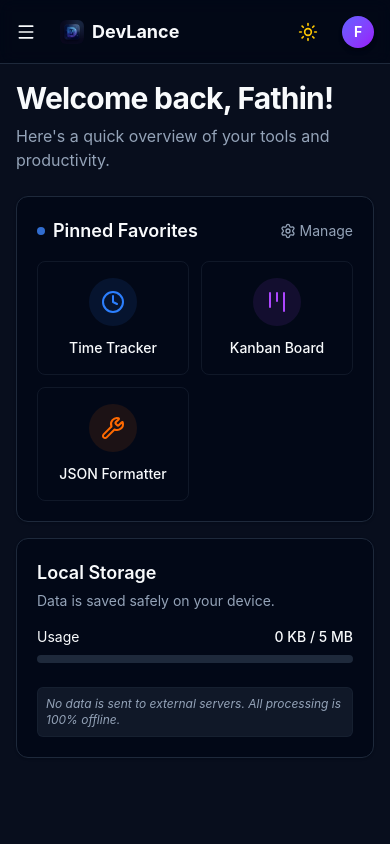
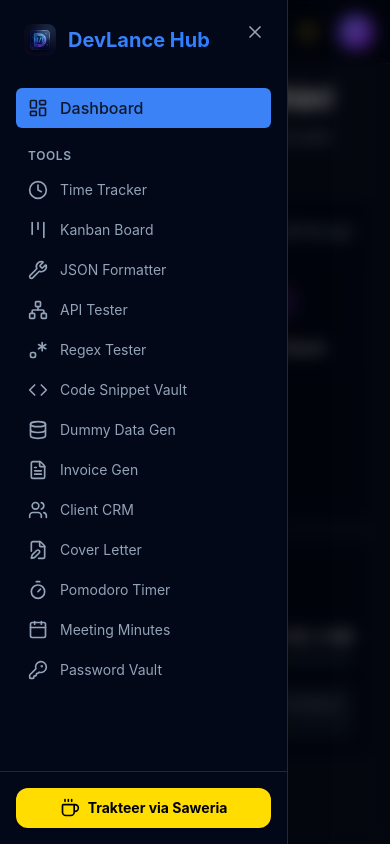
Before and after one commit to fhasans/DevLance-Hub, a React (Vite) app: page / in a window 390 px wide. Both pictures are taken after a click on the button 26 px from the left and 31 px from the top of the page. Built offline with nearby package versions, Linux system fonts and the light colour scheme.

Commit message:
feat(phase-5): lazy loading, mobile drawer, 404 page, saweria link

```diff
--- a/src/App.jsx
+++ b/src/App.jsx
@@ -1,39 +1,101 @@
+import { lazy, Suspense } from 'react';
 import { HashRouter, Routes, Route } from 'react-router-dom';
 import MainLayout from './layouts/MainLayout';
-import Dashboard from './pages/Dashboard';
-import TimeTracker from './pages/tools/TimeTracker';
-import KanbanBoard from './pages/tools/KanbanBoard';
-import JsonFormatter from './pages/tools/JsonFormatter';
-import ApiTester from './pages/tools/ApiTester';
-import RegexTester from './pages/tools/RegexTester';
-import CodeVault from './pages/tools/CodeVault';
-import DummyData from './pages/tools/DummyData';
-import InvoiceGenerator from './pages/tools/InvoiceGenerator';
-import ClientCRM from './pages/tools/ClientCRM';
-import CoverLetter from './pages/tools/CoverLetter';
-import PomodoroTimer from './pages/tools/PomodoroTimer';
-import MeetingMinutes from './pages/tools/MeetingMinutes';
-import PasswordVault from './pages/tools/PasswordVault';
+import PageLoader from './components/PageLoader';
+import NotFound from './pages/NotFound';
+
+// Lazy-loaded pages for code splitting (NFR: bundle < 500KB)
+const Dashboard      = lazy(() => import('./pages/Dashboard'));
+const TimeTracker    = lazy(() => import('./pages/tools/TimeTracker'));
+const KanbanBoard    = lazy(() => import('./pages/tools/KanbanBoard'));
+const JsonFormatter  = lazy(() => import('./pages/tools/JsonFormatter'));
+const ApiTester      = lazy(() => import('./pages/tools/ApiTester'));
+const RegexTester    = lazy(() => import('./pages/tools/RegexTester'));
+const CodeVault      = lazy(() => import('./pages/tools/CodeVault'));
+const DummyData      = lazy(() => import('./pages/tools/DummyData'));
+const InvoiceGen     = lazy(() => import('./pages/tools/InvoiceGenerator'));
+const ClientCRM      = lazy(() => import('./pages/tools/ClientCRM'));
+const CoverLetter    = lazy(() => import('./pages/tools/CoverLetter'));
+const PomodoroTimer  = lazy(() => import('./pages/tools/PomodoroTimer'));
+const MeetingMinutes = lazy(() => import('./pages/tools/MeetingMinutes'));
+const PasswordVault  = lazy(() => import('./pages/tools/PasswordVault'));
 
 function App() {
   return (
     <HashRouter>
       <Routes>
         <Route path="/" element={<MainLayout />}>
-          <Route index element={<Dashboard />} />
-          <Route path="time-tracker" element={<TimeTracker />} />
-          <Route path="kanban-board" element={<KanbanBoard />} />
-          <Route path="json-formatter" element={<JsonFormatter />} />
-          <Route path="api-tester" element={<ApiTester />} />
-          <Route path="regex-tester" element={<RegexTester />} />
-          <Route path="code-vault" element={<CodeVault />} />
-          <Route path="dummy-data" element={<DummyData />} />
-          <Route path="invoice-gen" element={<InvoiceGenerator />} />
-          <Route path="client-crm" element={<ClientCRM />} />
-          <Route path="cover-letter" element={<CoverLetter />} />
-          <Route path="pomodoro-timer" element={<PomodoroTimer />} />
-          <Route path="meeting-minutes" element={<MeetingMinutes />} />
-          <Route path="password-vault" element={<PasswordVault />} />
+          <Route index element={
+            <Suspense fallback={<PageLoader />}>
+              <Dashboard />
+            </Suspense>
+          } />
+          <Route path="time-tracker" element={
+            <Suspense fallback={<PageLoader />}>
+              <TimeTracker />
+            </Suspense>
+          } />
+          <Route path="kanban-board" element={
+            <Suspense fallback={<PageLoader />}>
+              <KanbanBoard />
+            </Suspense>
+          } />
+          <Route path="json-formatter" element={
+            <Suspense fallback={<PageLoader />}>
+              <JsonFormatter />
+            </Suspense>
+          } />
+          <Route path="api-tester" element={
+            <Suspense fallback={<PageLoader />}>
+              <ApiTester />
+            </Suspense>
+          } />
+          <Route path="regex-tester" element={
+            <Suspense fallback={<PageLoader />}>
+              <RegexTester />
+            </Suspense>
+          } />
+          <Route path="code-vault" element={
+            <Suspense fallback={<PageLoader />}>
+              <CodeVault />
+            </Suspense>
+          } />
+          <Route path="dummy-data" element={
+            <Suspense fallback={<PageLoader />}>
+              <DummyData />
+            </Suspense>
+          } />
+          <Route path="invoice-gen" element={
+            <Suspense fallback={<PageLoader />}>
+              <InvoiceGen />
+            </Suspense>
+          } />
+          <Route path="client-crm" element={
+            <Suspense fallback={<PageLoader />}>
+              <ClientCRM />
+            </Suspense>
+          } />
+          <Route path="cover-letter" element={
+            <Suspense fallback={<PageLoader />}>
+              <CoverLetter />
+            </Suspense>
+          } />
+          <Route path="pomodoro-timer" element={
+            <Suspense fallback={<PageLoader />}>
+              <PomodoroTimer />
+            </Suspense>
+          } />
+          <Route path="meeting-minutes" element={
+            <Suspense fallback={<PageLoader />}>
+              <MeetingMinutes />
+            </Suspense>
+          } />
+          <Route path="password-vault" element={
+            <Suspense fallback={<PageLoader />}>
+              <PasswordVault />
+            </Suspense>
+          } />
+          <Route path="*" element={<NotFound />} />
         </Route>
       </Routes>
     </HashRouter>
--- /dev/null
+++ b/src/components/PageLoader.jsx
@@ -0,0 +1,13 @@
+import { Loader2 } from 'lucide-react';
+
+export default function PageLoader() {
+  return (
+    <div className="flex flex-col items-center justify-center h-full min-h-[400px] gap-4">
+      <div className="relative">
+        <div className="w-14 h-14 rounded-full border-4 border-primary/20 border-t-primary animate-spin" />
+        <Loader2 className="absolute inset-0 m-auto w-6 h-6 text-primary animate-pulse" />
+      </div>
+      <p className="text-sm text-muted-foreground font-medium animate-pulse">Loading tool...</p>
+    </div>
+  );
+}
--- a/src/layouts/MainLayout.jsx
+++ b/src/layouts/MainLayout.jsx
@@ -2,41 +2,32 @@
 import { Outlet, Link, useLocation } from 'react-router-dom';
 import { useThemeStore } from '../store/themeStore';
 import { useProfileStore } from '../store/profileStore';
-import { Moon, Sun, Menu, LayoutDashboard, Coffee } from 'lucide-react';
+import { Moon, Sun, Menu, LayoutDashboard, Coffee, X } from 'lucide-react';
 import * as LucideIcons from 'lucide-react';
 import ProfileSettingsModal from '../components/ProfileSettingsModal';
 import { ALL_TOOLS } from '../store/toolsStore';
 
-export default function MainLayout() {
-  const { theme, toggleTheme } = useThemeStore();
-  const profile = useProfileStore();
+// Reusable nav content to avoid duplication between desktop & mobile
+function SidebarContent({ onLinkClick }) {
   const location = useLocation();
-  const [isProfileModalOpen, setIsProfileModalOpen] = useState(false);
-
-  useEffect(() => {
-    const root = window.document.documentElement;
-    root.classList.remove('light', 'dark');
-    root.classList.add(theme);
-  }, [theme]);
-
-  // Initial for avatar fallback
-  const getInitial = (name) => name ? name.charAt(0).toUpperCase() : 'U';
 
   return (
-    <div className="min-h-screen flex bg-background text-foreground">
-      {/* Sidebar - Desktop */}
-      <aside className="hidden md:flex flex-col w-64 border-r border-border bg-card">
-        <div className="p-6">
+    <div className="flex flex-col h-full">
+      <div className="p-6 shrink-0">
         <div className="flex items-center gap-3">
-            <img src="/logo.png" alt="DevLance Hub" className="w-8 h-8 rounded-lg" />
+          <img src="logo.png" alt="DevLance Hub" className="w-8 h-8 rounded-lg" />
           <h1 className="text-xl font-bold bg-clip-text text-transparent bg-gradient-to-r from-primary to-blue-500">
             DevLance Hub
           </h1>
         </div>
       </div>
 
-        <nav className="flex-1 px-4 py-4 space-y-2 overflow-y-auto">
-          <Link to="/" className={`flex items-center gap-3 px-3 py-2 rounded-md transition-colors ${location.pathname === '/' ? 'bg-primary text-primary-foreground' : 'text-muted-foreground hover:bg-secondary/80 hover:text-foreground'}`}>
+      <nav className="flex-1 px-4 py-2 space-y-1 overflow-y-auto">
+        <Link
+          to="/"
+          onClick={onLinkClick}
+          className={`flex items-center gap-3 px-3 py-2 rounded-md transition-colors ${location.pathname === '/' ? 'bg-primary text-primary-foreground' : 'text-muted-foreground hover:bg-secondary/80 hover:text-foreground'}`}
+        >
           <LayoutDashboard className="w-5 h-5" />
           <span className="font-medium">Dashboard</span>
         </Link>
@@ -52,54 +43,113 @@
             <Link
               key={tool.id}
               to={`/${tool.id}`}
+              onClick={onLinkClick}
               className={`flex items-center gap-3 px-3 py-2 rounded-md transition-colors ${isActive ? 'bg-secondary text-foreground font-medium' : 'text-muted-foreground hover:bg-secondary/50 hover:text-foreground'}`}
             >
-                <Icon className={`w-5 h-5 ${isActive ? tool.color : ''}`} />
-                <span className="text-sm">{tool.name}</span>
+              <Icon className={`w-5 h-5 shrink-0 ${isActive ? tool.color : ''}`} />
+              <span className="text-sm truncate">{tool.name}</span>
             </Link>
-            )
+          );
         })}
       </nav>
 
-        <div className="p-4 border-t border-border mt-auto">
+      <div className="p-4 border-t border-border shrink-0">
         <a
-            href="https://www.buymeacoffee.com/"
+          href="https://saweria.co/Fhasans"
           target="_blank"
           rel="noopener noreferrer"
           className="flex items-center justify-center gap-2 w-full py-2.5 px-4 rounded-xl font-bold text-sm bg-[#FFDD00] text-black hover:bg-[#FFDD00]/90 transition-all shadow-sm hover:shadow hover:-translate-y-0.5"
         >
           <Coffee className="w-5 h-5" />
-            Buy me a coffee
+          Trakteer via Saweria
         </a>
       </div>
+    </div>
+  );
+}
+
+export default function MainLayout() {
+  const { theme, toggleTheme } = useThemeStore();
+  const profile = useProfileStore();
+  const [isProfileModalOpen, setIsProfileModalOpen] = useState(false);
+  const [isMobileMenuOpen, setIsMobileMenuOpen] = useState(false);
+
+  useEffect(() => {
+    const root = window.document.documentElement;
+    root.classList.remove('light', 'dark');
+    root.classList.add(theme);
+  }, [theme]);
+
+  // Close mobile menu on route change
+  const handleLinkClick = () => setIsMobileMenuOpen(false);
+
+  const getInitial = (name) => name ? name.charAt(0).toUpperCase() : 'U';
+
+  return (
+    <div className="min-h-screen flex bg-background text-foreground">
+
+      {/* ── Desktop Sidebar ── */}
+      <aside className="hidden md:flex flex-col w-64 border-r border-border bg-card shrink-0">
+        <SidebarContent />
       </aside>
 
-      {/* Main Content */}
-      <main className="flex-1 flex flex-col h-screen overflow-hidden">
+      {/* ── Mobile Drawer Overlay ── */}
+      {isMobileMenuOpen && (
+        <div
+          className="fixed inset-0 z-40 bg-black/50 backdrop-blur-sm md:hidden"
+          onClick={() => setIsMobileMenuOpen(false)}
+        />
+      )}
+
+      {/* ── Mobile Drawer ── */}
+      <aside
+        className={`fixed top-0 left-0 z-50 h-full w-72 bg-card border-r border-border shadow-2xl transform transition-transform duration-300 ease-in-out md:hidden ${
+          isMobileMenuOpen ? 'translate-x-0' : '-translate-x-full'
+        }`}
+      >
+        <button
+          onClick={() => setIsMobileMenuOpen(false)}
+          className="absolute top-4 right-4 p-1.5 rounded-md hover:bg-secondary text-muted-foreground transition-colors"
+          aria-label="Close menu"
+        >
+          <X className="w-5 h-5" />
+        </button>
+        <SidebarContent onLinkClick={handleLinkClick} />
+      </aside>
+
+      {/* ── Main Content ── */}
+      <main className="flex-1 flex flex-col h-screen overflow-hidden min-w-0">
         {/* Navbar */}
-        <header className="h-16 border-b border-border bg-card/50 backdrop-blur flex items-center justify-between px-4 sm:px-6 z-10">
-          <div className="flex items-center gap-4 md:hidden">
-            <button className="p-2 -ml-2 rounded-md hover:bg-secondary">
+        <header className="h-16 border-b border-border bg-card/50 backdrop-blur flex items-center justify-between px-4 sm:px-6 z-10 shrink-0">
+          <div className="flex items-center gap-3 md:hidden">
+            <button
+              onClick={() => setIsMobileMenuOpen(true)}
+              className="p-2 -ml-2 rounded-md hover:bg-secondary transition-colors"
+              aria-label="Open menu"
+            >
               <Menu className="w-5 h-5" />
             </button>
             <div className="flex items-center gap-2">
-              <img src="/logo.png" alt="DevLance Hub" className="w-6 h-6 rounded-md" />
+              <img src="logo.png" alt="DevLance Hub" className="w-6 h-6 rounded-md" />
               <span className="font-bold text-lg">DevLance</span>
             </div>
           </div>
 
-          <div className="flex items-center gap-4 ml-auto">
+          <div className="flex items-center gap-3 ml-auto">
             <button
               onClick={toggleTheme}
               className="p-2 rounded-full hover:bg-secondary transition-colors"
               aria-label="Toggle theme"
             >
-              {theme === 'dark' ? <Sun className="w-5 h-5 text-yellow-400" /> : <Moon className="w-5 h-5 text-slate-700" />}
+              {theme === 'dark'
+                ? <Sun className="w-5 h-5 text-yellow-400" />
+                : <Moon className="w-5 h-5 text-slate-700" />
+              }
             </button>
 
             <button
               onClick={() => setIsProfileModalOpen(true)}
-              className="w-8 h-8 rounded-full bg-gradient-to-br from-indigo-500 to-purple-600 flex items-center justify-center text-white font-bold text-sm shadow-md overflow-hidden hover:ring-2 hover:ring-primary hover:ring-offset-2 transition-all"
+              className="w-9 h-9 rounded-full bg-gradient-to-br from-indigo-500 to-purple-600 flex items-center justify-center text-white font-bold text-sm shadow-md overflow-hidden hover:ring-2 hover:ring-primary hover:ring-offset-2 transition-all"
               aria-label="Open profile settings"
             >
               {profile.avatar && profile.avatar !== '/logo.png' ? (
--- /dev/null
+++ b/src/pages/NotFound.jsx
@@ -0,0 +1,39 @@
+import { Home, ArrowLeft } from 'lucide-react';
+import { Link } from 'react-router-dom';
+
+export default function NotFound() {
+  return (
+    <div className="flex flex-col items-center justify-center h-full min-h-[500px] gap-6 text-center p-6">
+      <div className="relative">
+        <div className="text-[8rem] font-black text-primary/10 leading-none select-none">404</div>
+        <div className="absolute inset-0 flex items-center justify-center">
+          <div className="text-4xl">🔍</div>
+        </div>
+      </div>
+
+      <div className="space-y-2 max-w-sm">
+        <h1 className="text-2xl font-bold">Page Not Found</h1>
+        <p className="text-muted-foreground">
+          The tool or page you're looking for doesn't exist or may have been moved.
+        </p>
+      </div>
+
+      <div className="flex flex-col sm:flex-row gap-3">
+        <Link
+          to="/"
+          className="inline-flex items-center justify-center gap-2 px-5 py-2.5 rounded-xl text-sm font-semibold bg-primary text-primary-foreground hover:bg-primary/90 transition-all hover:-translate-y-0.5 shadow-sm hover:shadow"
+        >
+          <Home className="w-4 h-4" />
+          Back to Dashboard
+        </Link>
+        <button
+          onClick={() => window.history.back()}
+          className="inline-flex items-center justify-center gap-2 px-5 py-2.5 rounded-xl text-sm font-semibold border border-border bg-card hover:bg-secondary transition-all"
+        >
+          <ArrowLeft className="w-4 h-4" />
+          Go Back
+        </button>
+      </div>
+    </div>
+  );
+}
```
Lines whose indentation alone changed are shown as unchanged.
